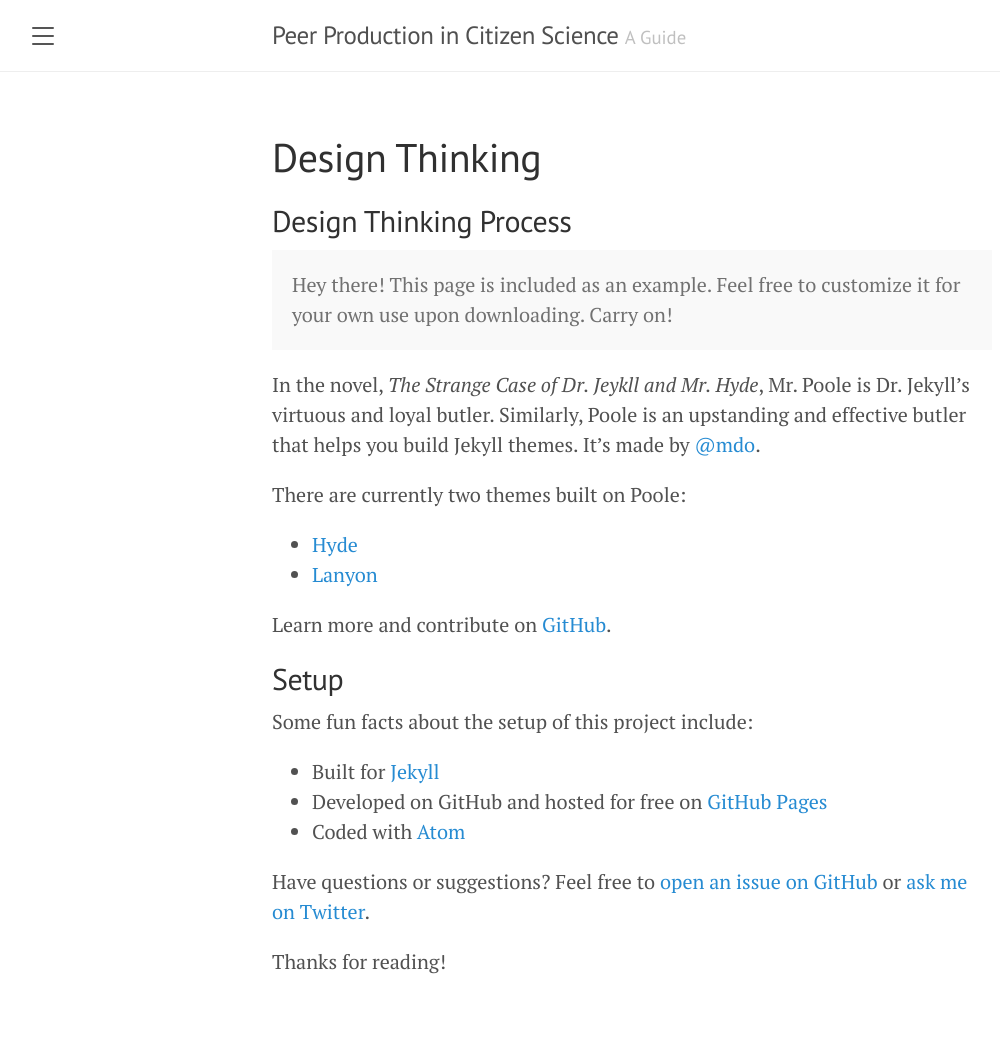
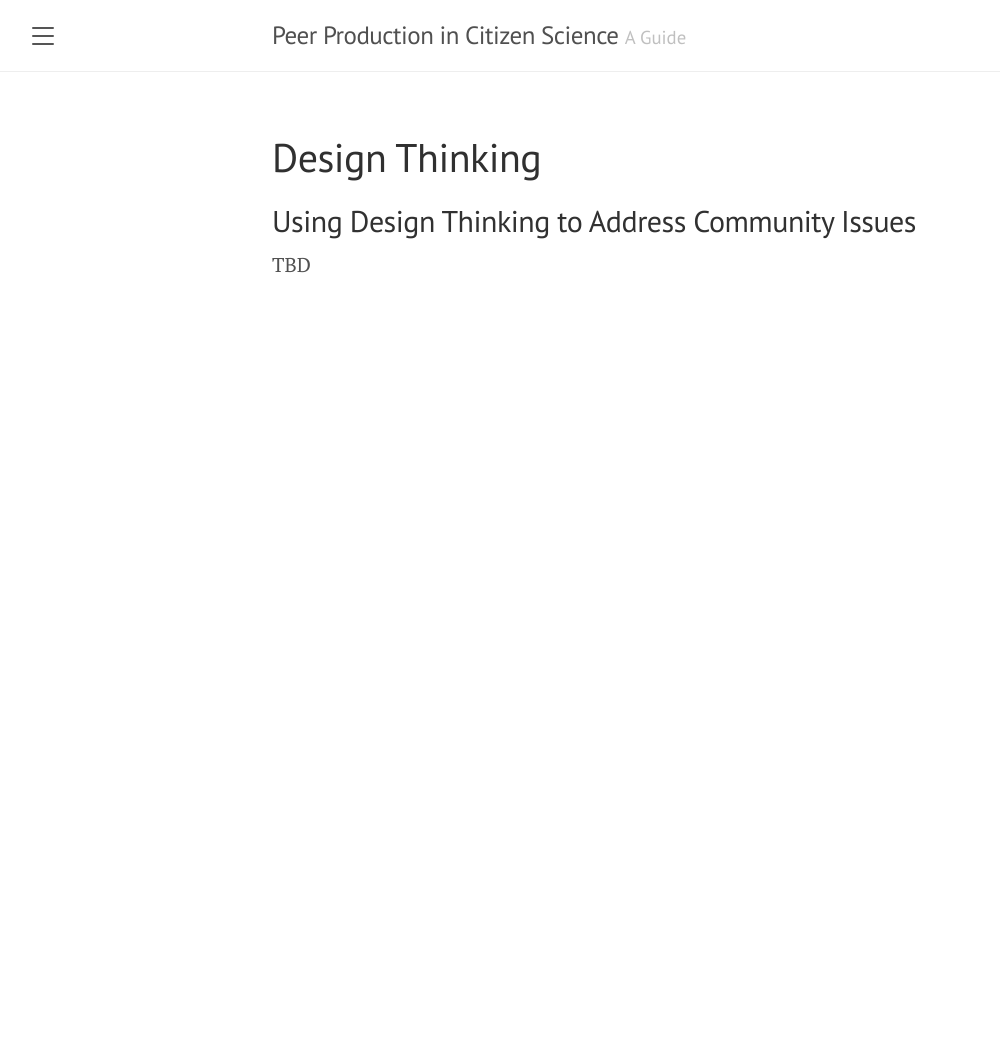
Before and after one commit to katoss/peer-production-in-citizen-science, a Jekyll site: the page built from designthinking.md, in a window 1280 px wide. Shown: the whole page, without its empty margins (8-1008 px from the left). Built offline with Jekyll 4.4.1, drawn with Linux system fonts in a browser that asks for light colours; after the commit the page ends 900 px from its top, so only the background shows below that.

Commit message:
fix links, titles and remove example content

```diff
--- a/designthinking.md
+++ b/designthinking.md
@@ -3,28 +3,5 @@ layout: page
 title: Design Thinking
 ---
 
-<h2>Design Thinking Process</h2>
-<p class="message">
-  Hey there! This page is included as an example. Feel free to customize it for your own use upon downloading. Carry on!
-</p>
-
-In the novel, *The Strange Case of Dr. Jeykll and Mr. Hyde*, Mr. Poole is Dr. Jekyll's virtuous and loyal butler. Similarly, Poole is an upstanding and effective butler that helps you build Jekyll themes. It's made by [@mdo](https://twitter.com/mdo).
-
-There are currently two themes built on Poole:
-
-* [Hyde](http://hyde.getpoole.com)
-* [Lanyon](http://lanyon.getpoole.com)
-
-Learn more and contribute on [GitHub](https://github.com/poole).
-
-## Setup
-
-Some fun facts about the setup of this project include:
-
-* Built for [Jekyll](https://jekyllrb.com)
-* Developed on GitHub and hosted for free on [GitHub Pages](https://pages.github.com)
-* Coded with [Atom](https://atom.io)
-
-Have questions or suggestions? Feel free to [open an issue on GitHub](https://github.com/poole/issues/new) or [ask me on Twitter](https://twitter.com/mdo).
-
-Thanks for reading!
+<h2>Using Design Thinking to Address Community Issues</h2>
+<p>TBD</p>
```
Also changed, not shown: index.html (+7 -7 lines), informationarchitecture.md (+2 -25 lines), intropersonalscience.md (+1 -24 lines), introvolunteerengagement.md (+2 -25 lines), peerproduction.md (+2 -25 lines).
